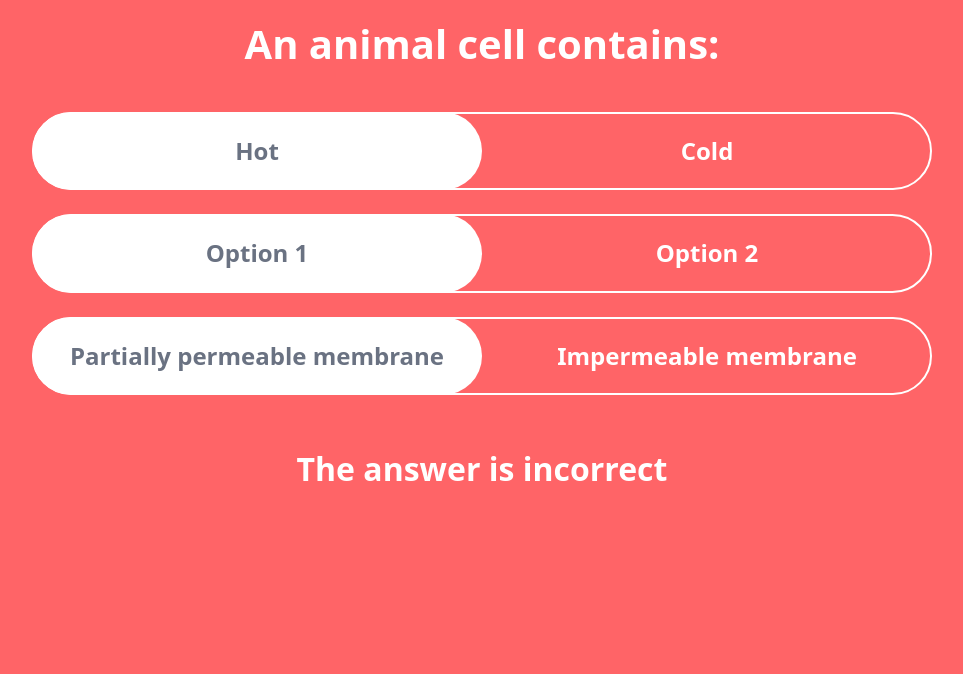
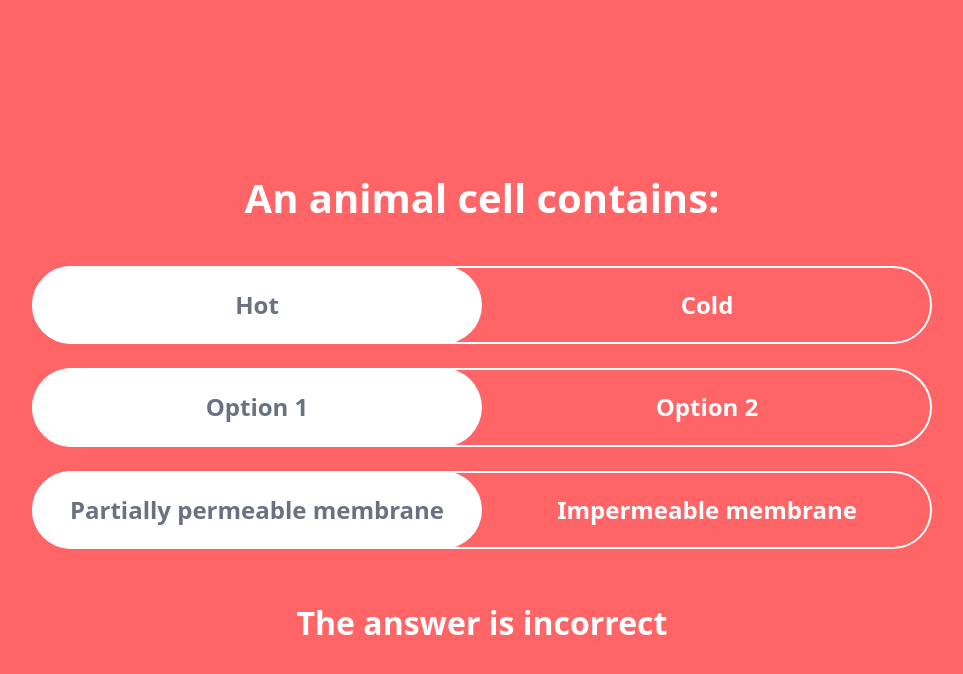
Before and after one commit to VHall1/seneca, a React (Vite) app: page / in a window 1280 px wide. Shown: the top 674 px of the page, without its empty margins (158-1121 px from the left). Built offline with nearby package versions, Linux system fonts and the light colour scheme.

Commit message:
align center on large screen size

```diff
--- a/src/components/ToggleGroup/index.tsx
+++ b/src/components/ToggleGroup/index.tsx
@@ -20,7 +20,7 @@ export function ToggleGroup({ title, questions }: ToggleGroupProps) {
   const allCorrect = questions.every((q) => answers[q.id] === q.correct);
 
   return (
-    <div className="h-full flex flex-col px-4 pt-4 bg-red-400">
+    <div className="h-full flex flex-col lg:justify-center px-4 pt-4 bg-red-400">
       <span className="text-white text-[20px]/[1.6] lg:text-[40px]/[1.4] font-bold text-center mb-8 lg:mb-10">
         {title}
       </span>
```
